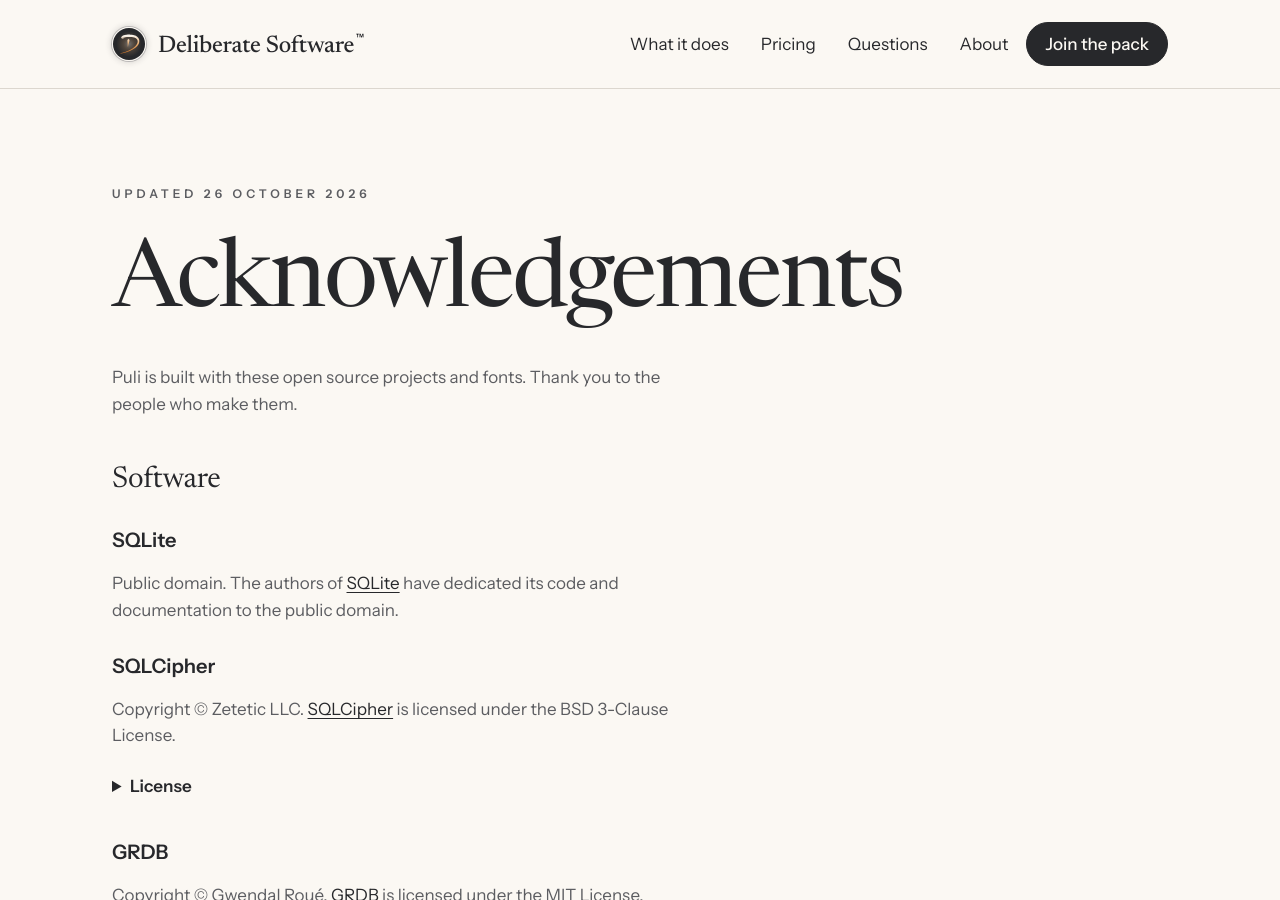
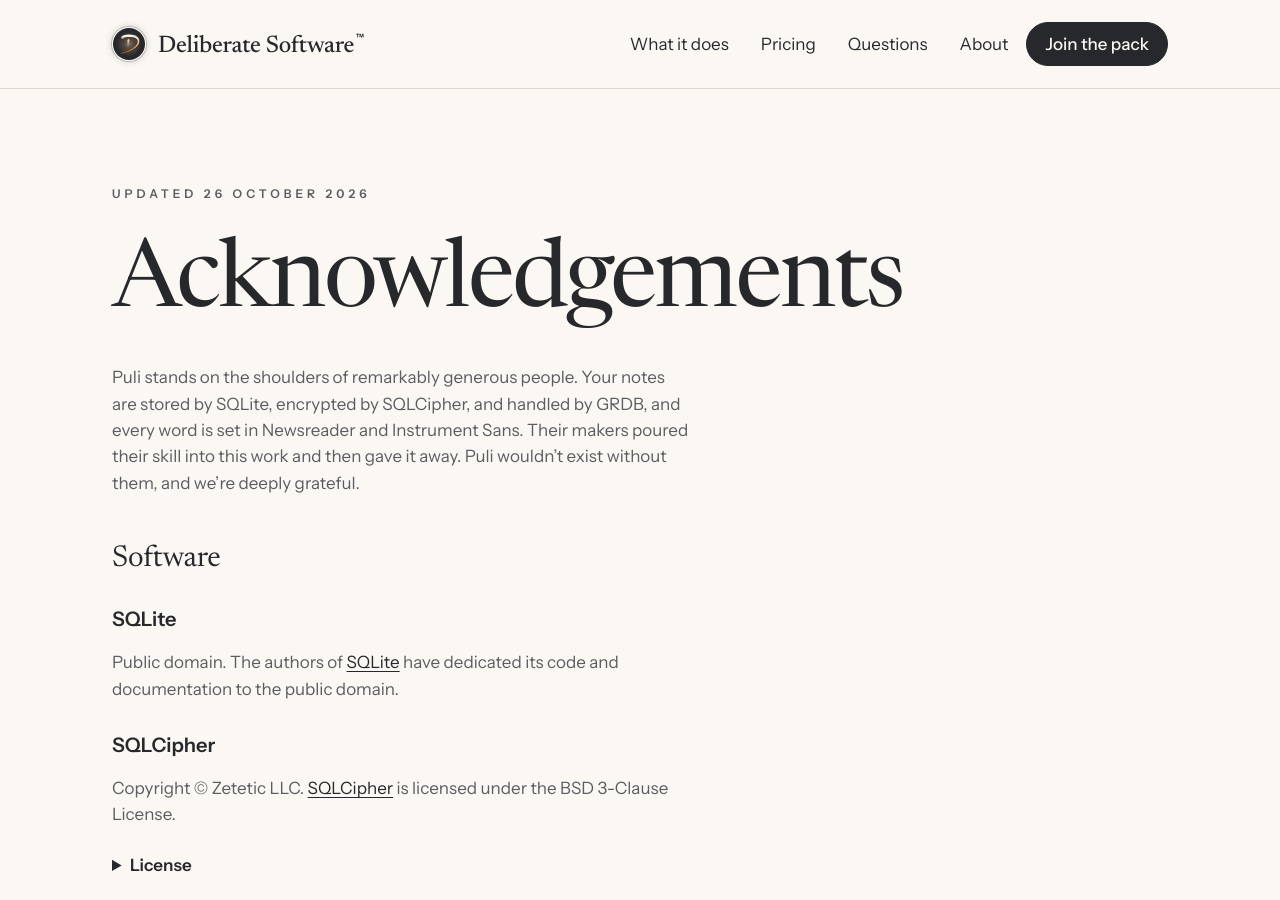
Before and after one commit to deliberate-software/deliberate-software.github.io, a Jekyll site: the page built from acknowledgements.html, in a window 1280 px wide and 900 px high. Built offline with Jekyll 4.4.1, drawn with Linux system fonts in a browser that asks for light colours.

Commit message:
A warmer thank-you at the top of the acknowledgements
Co-Authored-By: Claude Opus 5.5 <noreply@anthropic.com>

```diff
--- a/acknowledgements.html
+++ b/acknowledgements.html
@@ -12,7 +12,7 @@ permalink: /puli/acknowledgements/
   <p class="eyebrow">Updated 26 October 2026</p>
   <h1 class="hero__title hero__title--long">Acknowledgements</h1>
   <div class="prose">
-    <p>Puli is built with these open source projects and fonts. Thank you to the people who make them.</p>
+    <p>Puli stands on the shoulders of remarkably generous people. Your notes are stored by SQLite, encrypted by SQLCipher, and handled by GRDB, and every word is set in Newsreader and Instrument Sans. Their makers poured their skill into this work and then gave it away. Puli wouldn’t exist without them, and we’re deeply grateful.</p>
 
     <h2>Software</h2>
 
```
